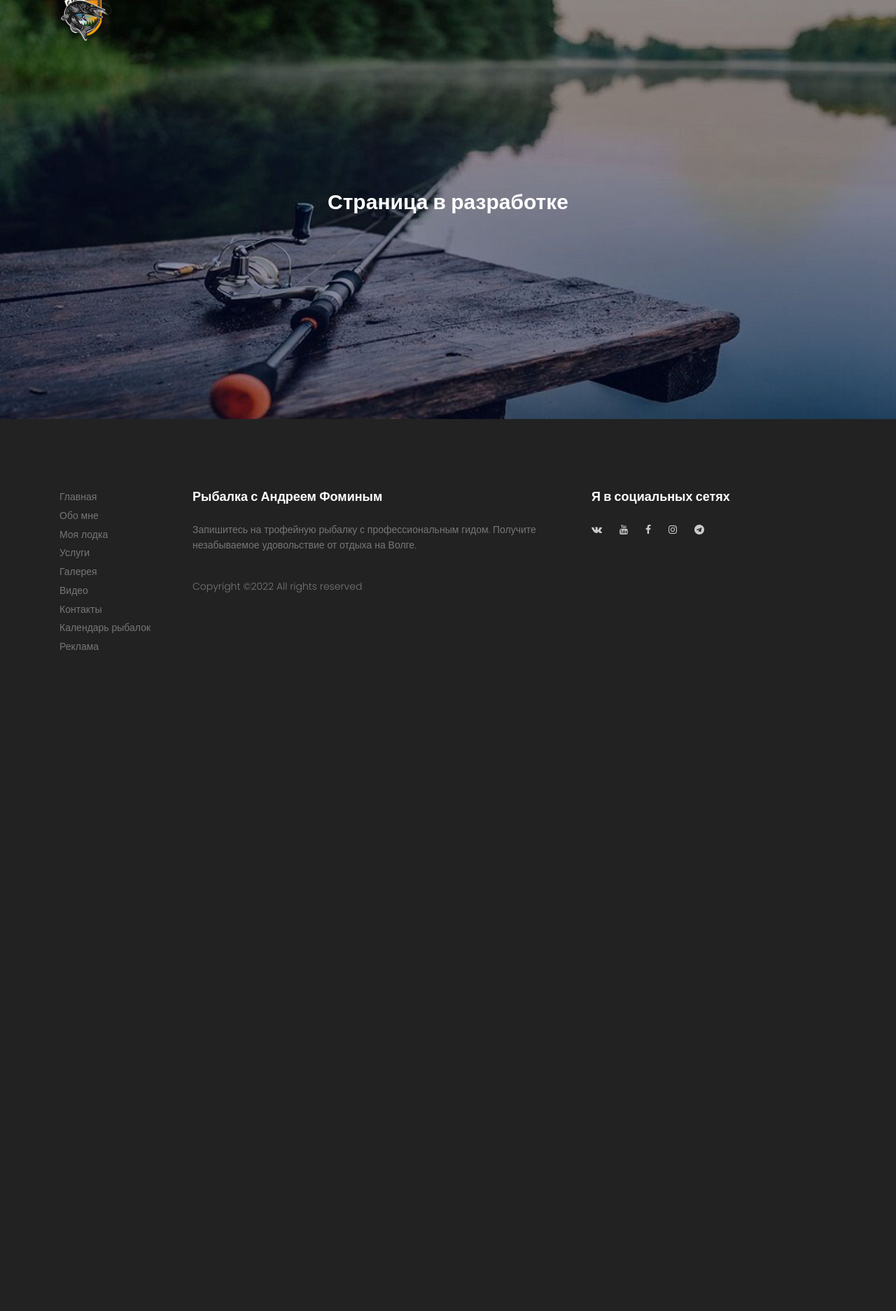
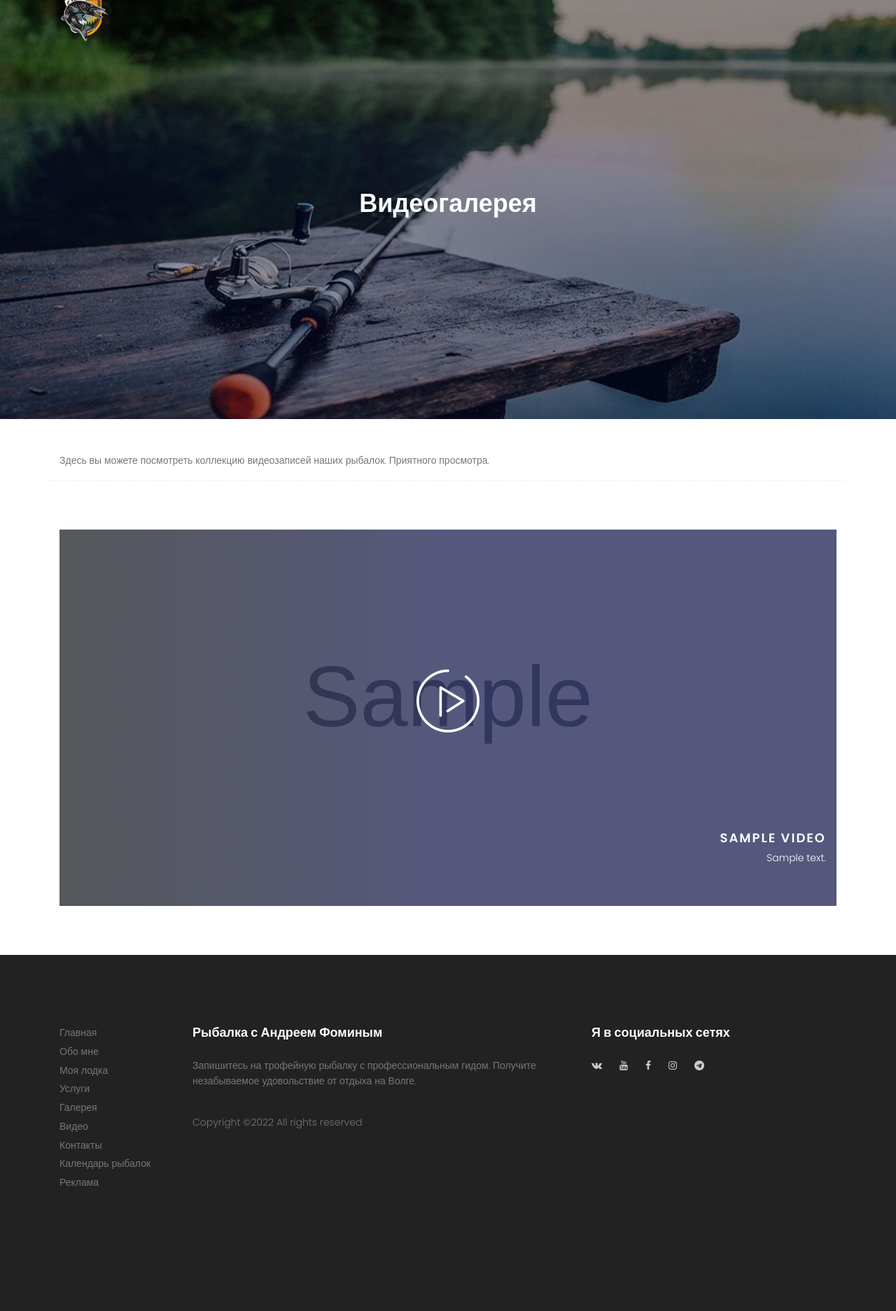
Before and after one commit to dgolov/FominFishing, a Django app: page /video in a window 1280 px wide. Shown: the part 49-1923 px from the top of the page at 70% size. Before the commit the page ends 978 px from the top, so only its background shows below. Run offline with Django 4.2, Linux system fonts and the light colour scheme; tables that the repository leaves empty hold one stand-in row (values such as "Sample post"); grey boxes marked "Sample" are stand-in pictures; some libraries are stand-ins or nearby versions.

Commit message:
Updated video page

```diff
--- a/templates/video.html
+++ b/templates/video.html
@@ -10,11 +10,38 @@
             <div class="row height align-items-center justify-content-center">
                 <div class="col-lg-10">
                     <div class="generic-banner-content">
-                        <h2 class="text-white">Страница в разработке</h2>
+                        <h1 class="text-white">Видеогалерея</h1>
                         <p class="text-white"></p>
                     </div>
                 </div>
             </div>
         </div>
     </section>
+    <div class="whole-wrap">
+        <div class="container">
+            <p class="mt-5">Здесь вы можете посмотреть коллекцию видеозаписей наших рыбалок. Приятного просмотра.</p>
+            {% for video in videos %}
+                <div class="row section-top-border">
+                    <div class="col-md-12">
+                        <div class="video-area pt-40 pb-40"
+                                 style="background: url({{ video.logo.url }}) no-repeat center center/cover;
+                                         background-position: center 60%;">
+                            <div class="overlay overlay-bg"></div>
+                            <div class="container">
+                                <div class="video-content">
+                                    <a href="https://www.youtube.com/watch?v={{ video.frame }}" class="play-btn">
+                                        <img src="{% static 'img/play-btn.png' %}" alt="">
+                                    </a>
+                                    <div class="video-desc">
+                                        <h3 class="h2 text-white text-uppercase">{{ video.title }}</h3>
+                                        <h4 class="text-white">{{ video.description }}</h4>
+                                    </div>
+                                </div>
+                            </div>
+                        </div>
+                    </div>
+                </div>
+            {% endfor %}
+        </div>
+    </div>
 {% endblock %}
```
